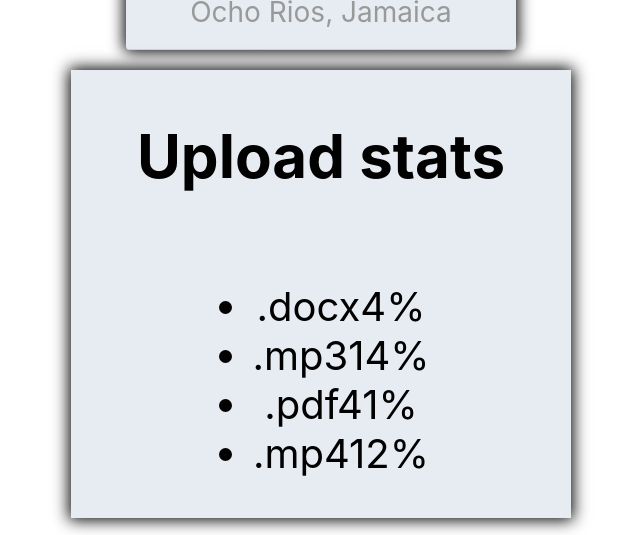
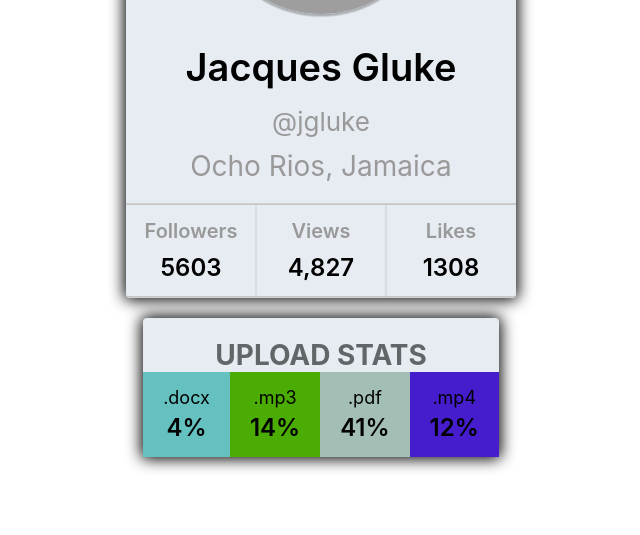
Before and after one commit to IgorMushk/goit-react-hw-01-components, a React (Create React App) app: page / in a window 1280 px wide. Shown: the part 302-837 px from the top of the page, without its empty margins (319-959 px from the left). Built offline with nearby package versions, Linux system fonts and the light colour scheme; grey boxes are pictures that could not be loaded.

Commit message:
Rundom color LI
1.
 export function getRandomHexColor()
2.
import {getRandomHexColor} from 'js/randomColor'
<StatListItem color={getRandomHexColor()>
3.
export const StatListItem = styled.li`
  background-color: ${props => props.color};

```diff
--- a/src/components/Statistics/Statistics.jsx
+++ b/src/components/Statistics/Statistics.jsx
@@ -1,30 +1,31 @@
-import { StatSection } from "./Statistics.styled";
+import { StatLabel, StatList, StatListItem, StatPercent, StatSection, StatTitle } from "./Statistics.styled";
+import {getRandomHexColor} from 'js/randomColor'
 
 export const Statistics = ({ title, stats }) => {
   // console.log('title', title);
   // console.log('stats', stats);
   return (
     <StatSection >
-      <h2 >Upload stats</h2>
+      <StatTitle >Upload stats</StatTitle>
 
-      <ul >
-        <li >
-          <span >.docx</span>
-          <span >4%</span>
-        </li>
-        <li >
-          <span >.mp3</span>
-          <span >14%</span>
-        </li>
-        <li >
-          <span >.pdf</span>
-          <span >41%</span>
-        </li>
-        <li >
-          <span >.mp4</span>
-          <span >12%</span>
-        </li>
-      </ul>
+      <StatList >
+        <StatListItem color={getRandomHexColor()}>
+          <StatLabel >.docx</StatLabel>
+          <StatPercent >4%</StatPercent>
+        </StatListItem>
+        <StatListItem color={getRandomHexColor()}>
+          <StatLabel >.mp3</StatLabel>
+          <StatPercent >14%</StatPercent>
+        </StatListItem>
+        <StatListItem color={getRandomHexColor()}>
+          <StatLabel >.pdf</StatLabel>
+          <StatPercent >41%</StatPercent>
+        </StatListItem>
+        <StatListItem color={getRandomHexColor()}>
+          <StatLabel >.mp4</StatLabel>
+          <StatPercent >12%</StatPercent>
+        </StatListItem>
+      </StatList>
     </StatSection>
   );
 };
--- a/src/components/Statistics/Statistics.styled.jsx
+++ b/src/components/Statistics/Statistics.styled.jsx
@@ -1,23 +1,51 @@
-import { styled } from "styled-components";
+import { styled } from 'styled-components';
 
 export const StatSection = styled.section`
-width: 500px;
+  //width: 500px;
   display: flex;
   flex-direction: column;
   align-items: center;
   text-align: center;
+  border-radius: 4px;
   box-shadow: 0 0 15px 2px #000000;
   //box-shadow: 3px 3px 5px rgba(0, 0, 0, 0.3);
   background-color: #e7ecf2;
-
+  padding-top: 20px;
 `;
 
-export const StatTitle = styled.h2``;
+export const StatTitle = styled.h2`
+  margin-top: 0;
+  margin-bottom: 0;
+  font-size: 28px;
+  text-transform: uppercase;
+  color: #626669;
+`;
 
-export const StrtList = styled.ul``;
+export const StatList = styled.ul`
+  padding-left: 0;
+  margin-top: 0;
+  margin-bottom: 0;
+  display: flex;
+  align-items: center;
+  justify-content: center;
+`;
 
-export const StatListItem = styled.li``;
+export const StatListItem = styled.li`
+  background-color: ${props => props.color};
+  //width: 70px;
+  display: flex;
+  flex-direction: column;
+  align-items: center;
+  justify-content: center;
+  gap: 5px;
+  padding: 15px 20px;
+`;
 
-export const StatLabel =styled.span``;
+export const StatLabel = styled.span`
+  font-size: 18px;
+`;
 
-export const StatPercent =styled.span``;
+export const StatPercent = styled.span`
+  font-size: 24px;
+  font-weight: 600;
+`;
--- /dev/null
+++ b/src/js/randomColor.js
@@ -0,0 +1,5 @@
+export function getRandomHexColor() {
+    return `#${Math.floor(Math.random() * 16777215)
+      .toString(16)
+      .padStart(6, 0)}`;
+  }
```
Lines whose indentation alone changed are shown as unchanged.
